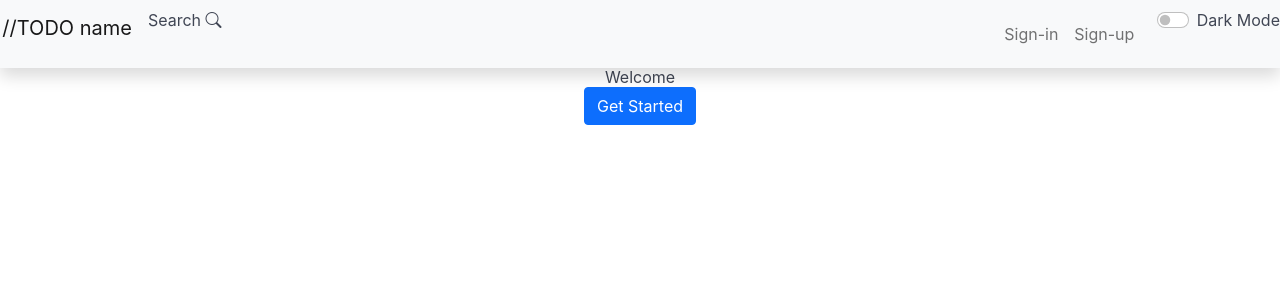
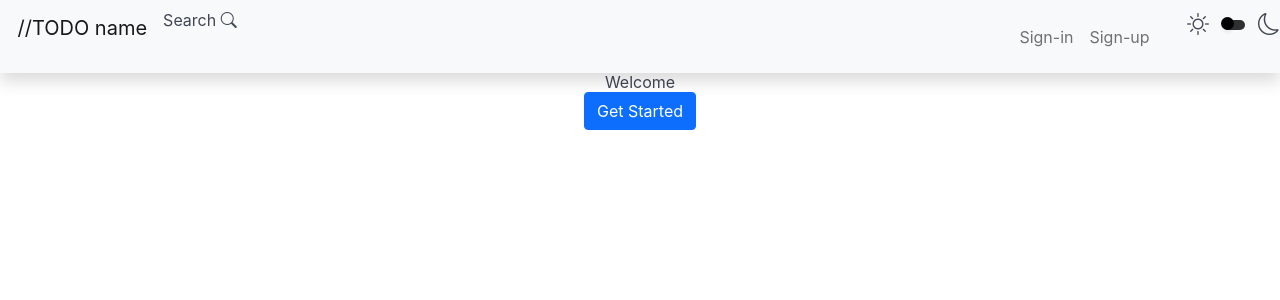
Before and after one commit to edo-ce/MusicProject, a Flask app: page / in a window 1280 px wide. Shown: the top 300 px of the page. Run offline with Flask 2, Linux system fonts and the light colour scheme; parts of the project's set-up code (start-up, migrations or seed data) failed here and were passed over; some libraries are stand-ins or nearby versions.

Commit message:
Update dark mode

```diff
--- a/music/static/css/dark-mode.css
+++ b/music/static/css/dark-mode.css
@@ -1,6 +1,58 @@
+.content{
+  display: flex;
+  flex-direction: row;
+  justify-content: center;
+  align-items: center;
+}
+.content > i{
+  font-size: 22px;
+  transition: all .2s ease-in;
+}
+
+.switch {
+    position: relative;
+    display: block;
+    height: 10px;
+    width: 22px;
+    background: #303030;
+    border-radius: 100px;
+    cursor: pointer;
+    transition: all 0.3s ease;
+  }
+  .switch:after {
+    position: absolute;
+    left: -2px;
+    top: -3px;
+    display: block;
+    width: 13px;
+    height: 13px;
+    border-radius: 100px;
+    background: black;
+    box-shadow: 0px 3px 3px rgba(0,0,0,0.05);
+    content: '';
+    transition: all 0.3s ease;
+  }
+  .switch:active:after { transform: scale(1.15, 0.85); }
+  .cbx:checked ~ label { background: #EBEBEB; }
+  .cbx:checked ~ label:after {
+    left: 10px;
+    background: #FFFFFF;
+  }
+  .cbx:disabled ~ label {
+    background: #d5d5d5;
+    pointer-events: none;
+  }
+  .cbx:disabled ~ label:after { background: #bcbdbc; }
+  .hidden { display: none; }
+
+
 [data-theme="dark"] {
-  background-color: #111 !important;
+  background-color: #292C35 !important;
   color: #eee;
+}
+
+[data-theme="dark"] .no-switch {
+	color: black;
 }
 
 [data-theme="dark"] .bg-light .navbar-light .navbar-expand-lg {
@@ -9,7 +61,7 @@
 }
 
 [data-theme="dark"] .bg-white {
-  background-color: #000 !important;
+  background-color: #292C35 !important;
   color: #eeeeee;
 }
 
@@ -18,5 +70,5 @@
 }
 
 [data-theme="dark"] .custom-control-label {
-  color: #111111;
+  color: #292C35;
 }
--- a/music/templates/base.html
+++ b/music/templates/base.html
@@ -61,10 +61,18 @@
                   {% endif %}
               </div>
           </div>
-          <div class="form-check form-switch">
+          <!--div class="form-check form-switch">
               <input type="checkbox" class="form-check-input" id="darkSwitch" />
               <label class="custom-control-label" for="darkSwitch">Dark Mode</label>
-          </div>
+          </div-->
+            <div class="content no-switch">
+                <i class="bi bi-sun"></i>
+                &nbsp;&nbsp;&nbsp;
+                <input type="checkbox" id="darkSwitch" class="cbx hidden"/>
+                <label for="darkSwitch" class="switch"></label>
+                &nbsp;&nbsp;&nbsp;
+                <i class="bi bi-moon"></i>
+            </div>
           <script src="static/js/dark-mode-switch.min.js"></script>
       </nav>
 
```
